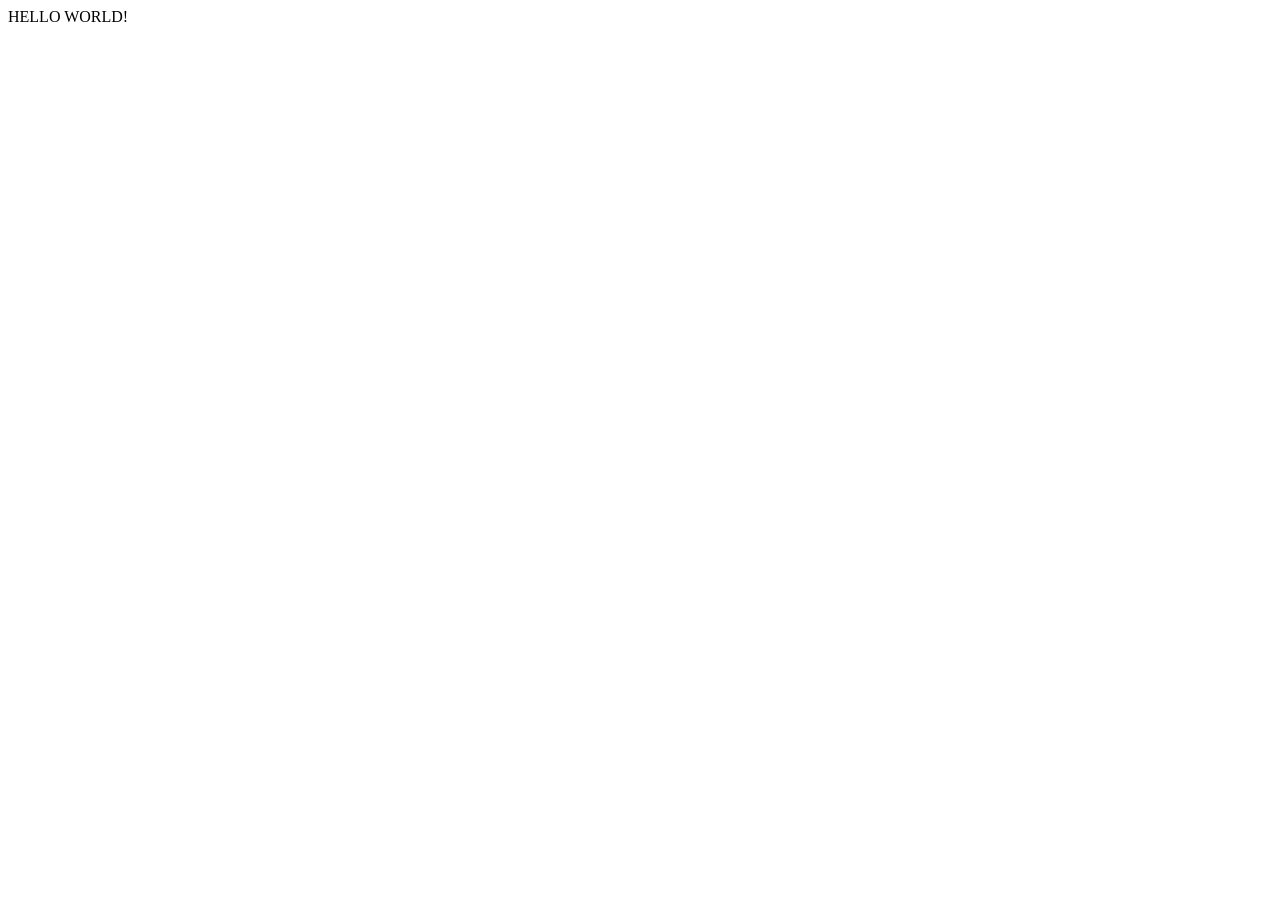
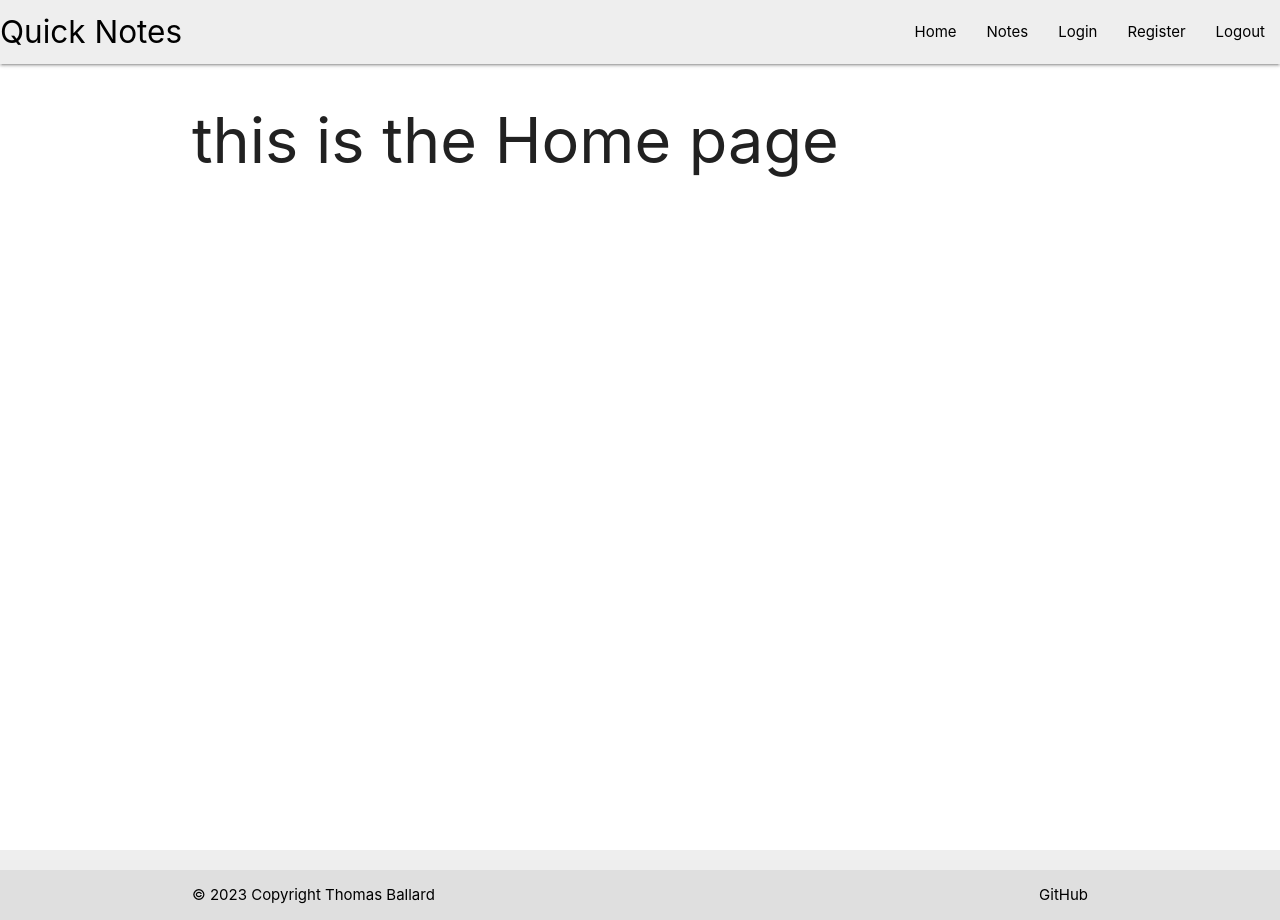
Before and after one commit to ThomasBallardCI/m3-notes-app, a Flask app: page / in a window 1280 px wide. Before the commit the page is almost empty. Run offline with Flask 3, Linux system fonts and the light colour scheme.

Commit message:
basic routing of pages and base html created/rendering

```diff
--- a/quicknote/routes.py
+++ b/quicknote/routes.py
@@ -5,4 +5,34 @@ from quicknote.models import User, Note
 
 @app.route("/")
 def home():
-    return render_template("base.html")
+    return render_template("home.html")
+
+
+@app.route("/notes")
+def notes():
+    return render_template("notes.html")
+
+
+@app.route("/login", methods=["GET", "POST"])
+def login():
+    return render_template("login.html")
+    # if request.method == "POST":
+    #     email = request.form.get("email")
+    #     password = request.form.get("password")
+
+    #     user - User.query.filter_by(email=email).first()
+    #     if user:
+    #         if check_password_hash(user.password, password):
+    #             flash("Logged in Successfully!", category="success")
+    #         else:
+    #             flash("Incorrect Password, Try again.")
+
+
+@app.route("/logout")
+def logout():
+    return render_template("logout.html")
+
+
+@app.route("/register")
+def register():
+    return render_template("register.html")
--- /dev/null
+++ b/quicknote/static/css/style.css
@@ -0,0 +1,10 @@
+/* Sticky Footer */
+body {
+    display: flex;
+    min-height: 100vh;
+    flex-direction: column;
+}
+
+main {
+    flex: 1 0 auto;
+}
--- /dev/null
+++ b/quicknote/static/js/script.js
@@ -0,0 +1,5 @@
+document.addEventListener('DOMContentLoaded', function () {
+    // sidenav initialization
+    let sidenav = document.querySelectorAll('.sidenav');
+    M.Sidenav.init(sidenav);
+});
--- a/quicknote/templates/base.html
+++ b/quicknote/templates/base.html
@@ -2,12 +2,57 @@
 <html lang="en">
 <head>
     <meta charset="UTF-8">
+    <meta http-equiv="X-UA-Compatible" content="IE=edge">
     <meta name="viewport" content="width=device-width, initial-scale=1.0">
-    <title>Quick Notes</title>
+    <link href="https://fonts.googleapis.com/icon?family=Material+Icons" rel="stylesheet">
+    <link rel="stylesheet" href="https://cdnjs.cloudflare.com/ajax/libs/materialize/1.0.0/css/materialize.min.css" type="text/css">
+    <link rel="stylesheet" href="{{ url_for('static', filename='css/style.css') }}" type="text/css">
+    <title>Quick Notes - {% block title %} Home {% endblock %}</title>
 </head>
 <body>
 
-    HELLO WORLD!
+    <header>
+        <!-- top navbar -->
+        <nav class="grey lighten-3">
+            <div class="nav-wrapper">
+                <a href="{{ url_for('home') }}" class="brand-logo black-text">Quick Notes</a>
+                <a href="#" data-target="mobile-demo" class="sidenav-trigger black-text"><i class="material-icons">menu</i></a>
+                <ul class="right hide-on-med-and-down black-text">
+                    <li><a class="black-text" href="{{ url_for('home') }}">Home</a></li>
+                    <li><a class="black-text" href="{{ url_for('notes') }}">Notes</a></li>
+                    <li><a class="black-text" href="{{ url_for('login') }}">Login</a></li>
+                    <li><a class="black-text" href="{{ url_for('register') }}">Register</a></li>
+                    <li><a class="black-text" href="{{ url_for('logout') }}">Logout</a></li>
+                </ul>
+            </div>
+        </nav>
+
+        <!-- mobile sidenav -->
+        <ul class="sidenav" id="mobile-demo">
+            <li><a href="{{ url_for('home') }}">Home</a></li>
+            <li><a href="{{ url_for('notes') }}">Notes</a></li>
+            <li><a href="{{ url_for('login') }}">Login</a></li>
+            <li><a href="{{ url_for('register') }}">Register</a></li>
+            <li><a href="{{ url_for('logout') }}">Logout</a></li>
+        </ul>
+    </header>
+
+    <main class="container">
+        {% block content %}
+        {% endblock %}
+    </main>
+
+    <footer class="page-footer grey lighten-3">
+        <div class="footer-copyright">
+            <div class="container black-text">
+                © 2023 Copyright Thomas Ballard
+                <a class="black-text right" href="https://github.com/ThomasBallardCI/m3-notes-app" target="_blank">GitHub</a>
+            </div>
+        </div>
+    </footer>
+
+    <script src="https://cdnjs.cloudflare.com/ajax/libs/materialize/1.0.0/js/materialize.min.js"></script>
+    <script src="{{ url_for('static', filename='js/script.js') }}"></script>
 
 </body>
 </html>
--- /dev/null
+++ b/quicknote/templates/home.html
@@ -0,0 +1,11 @@
+{% extends "base.html" %}
+
+<!-- page title block -->
+{% block title %} Home {% endblock %}
+
+<!-- main page content block -->
+{% block content %}
+
+<h1>this is the Home page</h1>
+
+{% endblock %}
```
Also changed, not shown: quicknote/templates/login.html (added, +11 -0 lines), quicknote/templates/logout.html (added, +11 -0 lines), quicknote/templates/notes.html (added, +11 -0 lines), quicknote/templates/register.html (added, +11 -0 lines).
